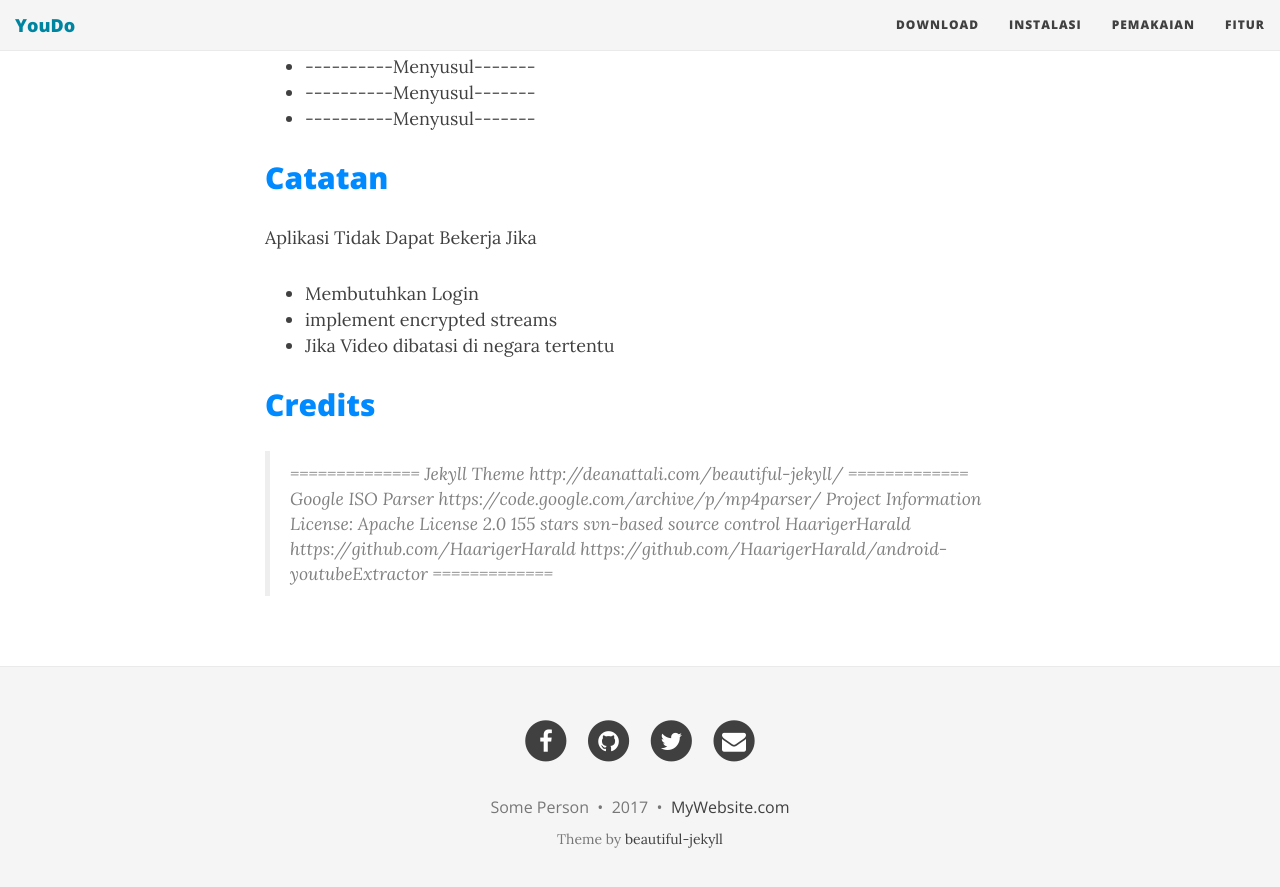
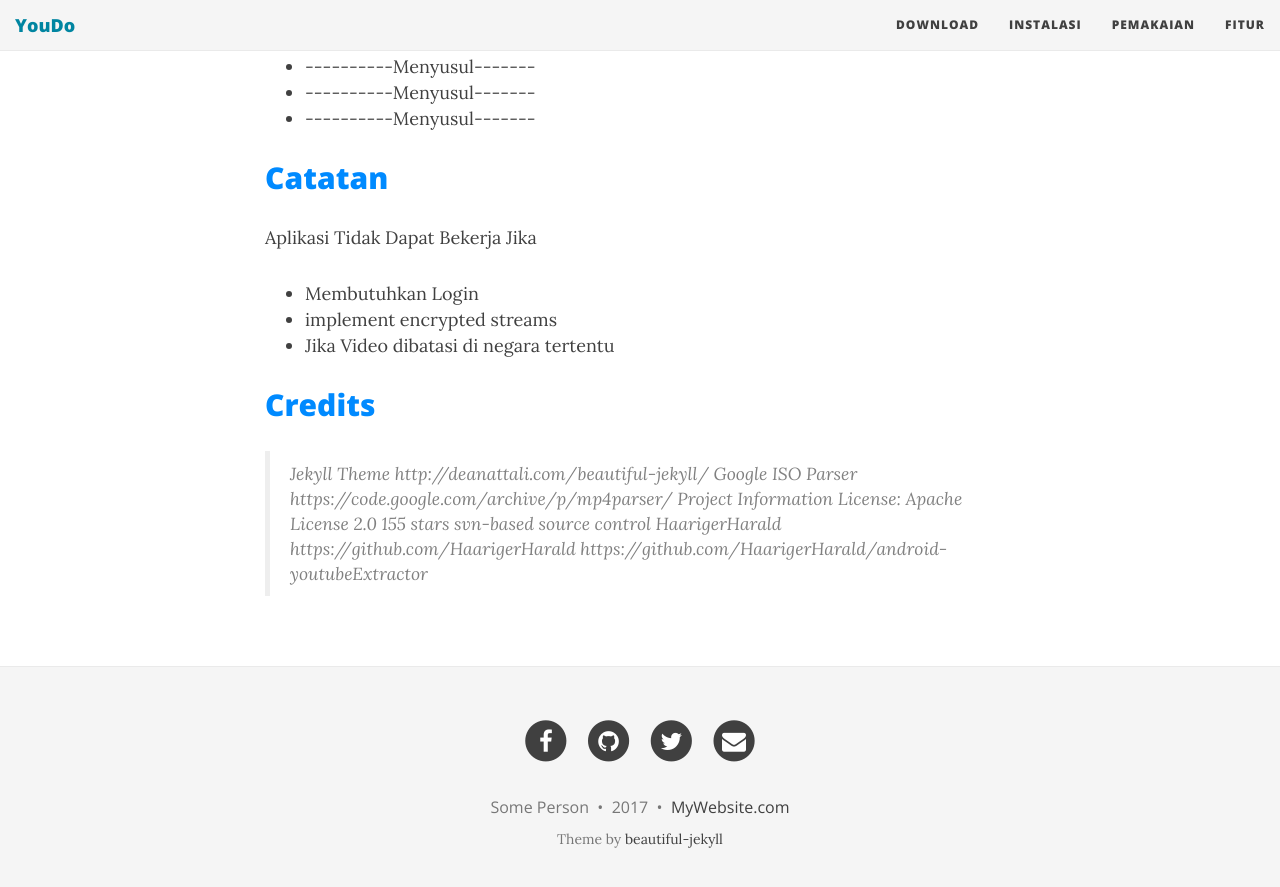
Before and after one commit to youdownloader/youdownloader.github.io, a Jekyll site: the page built from index.html, in a window 1280 px wide and 900 px high, scrolled down 1391 px. Shown: the top 887 px of the window. Built offline with Jekyll 4.4.1, drawn with Linux system fonts in a browser that asks for light colours; nearby versions of some CDN libraries; the list of posts is cut into pages by our own code.

Commit message:
index commit

```diff
--- a/index.html
+++ b/index.html
@@ -116,16 +116,15 @@ use-site-title: true
     </p>
 
     <div class="post-entry-container">
-      <div class="post-entry">
+
 <blockquote>
 
-==============
 
 Jekyll Theme
 
 http://deanattali.com/beautiful-jekyll/
 
-=============
+
 Google ISO Parser
 https://code.google.com/archive/p/mp4parser/
 Project Information
@@ -137,9 +136,9 @@ HaarigerHarald
 https://github.com/HaarigerHarald
 https://github.com/HaarigerHarald/android-youtubeExtractor
 
-=============
+
 </blockquote>
-      </div>
+
     </div>
    </article>
 
```
